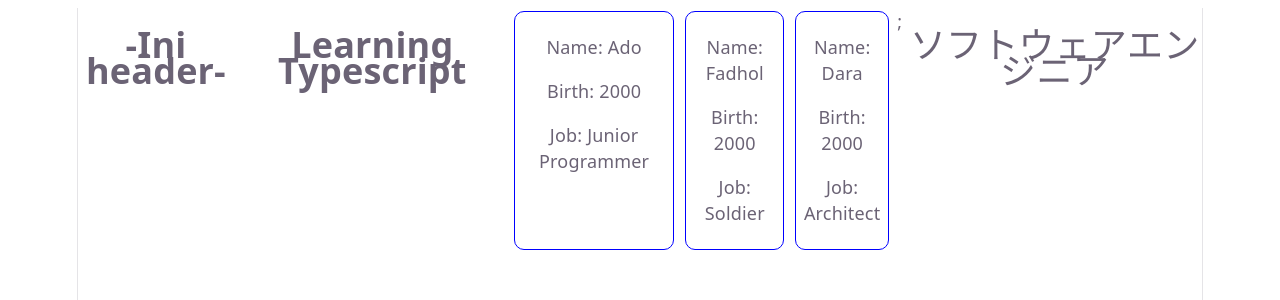
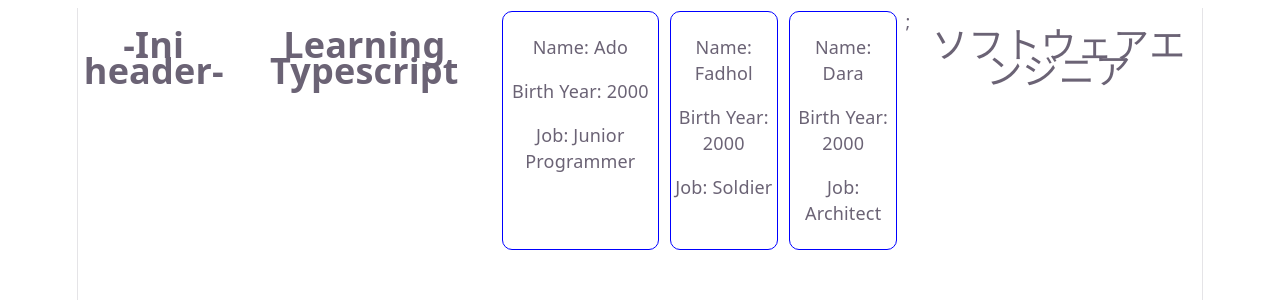
Before and after one commit to Stussyz/firstMiniProjectTypescript, a React (Vite) app: page / in a window 1280 px wide. Shown: the top 300 px of the page. Built offline with nearby package versions, Linux system fonts and the light colour scheme.

Commit message:
update best way of using props

```diff
--- a/src/components/ProfileCard.tsx
+++ b/src/components/ProfileCard.tsx
@@ -1,5 +1,5 @@
 type ProfileCardType = {
-    Name: string;
+    Name?: string;
     Birth: number;
     // for optional value
     Job?: string;
@@ -10,13 +10,22 @@
     // const Birth = "3 August 2000";
     // const Job = "Software Engineer";
 
+    // BEST WAY:
+    const {Name, Birth, Job} = props
+
     return (
         // inline styling jsx itu bentuknya OBJECT bukan string!
         // kalau html itu bentuknya baru STRING!
         <div className = "card">
-            <p>Name: {props.Name}</p>
-            <p>Birth: {props.Birth}</p>
-            {props.Job ? <p>Job: {props.Job}</p>: null}
+            {/* kalau tanpa default value "Name" di const ProfileCard, maka bisa bikin DV nya sperti ini:*/}
+            {/* <p>Name: {Name || "Arema"} </p> */}
+            <p>Name: {Name}</p>
+            <p>Birth Year: {Birth}</p>
+            {/* IF-Ternary (operator) di "Job" itu gini casenya: */}
+            {/* {Job ? <p>Job: {Job}</p>: null} */}
+
+            {/*  BEST WAY: kalau tanpa props 1/1 di object, maka bisa di call seperti ini: */}
+            {Job && <p>Job: {Job}</p>}
         </div>
     );
 };
```
